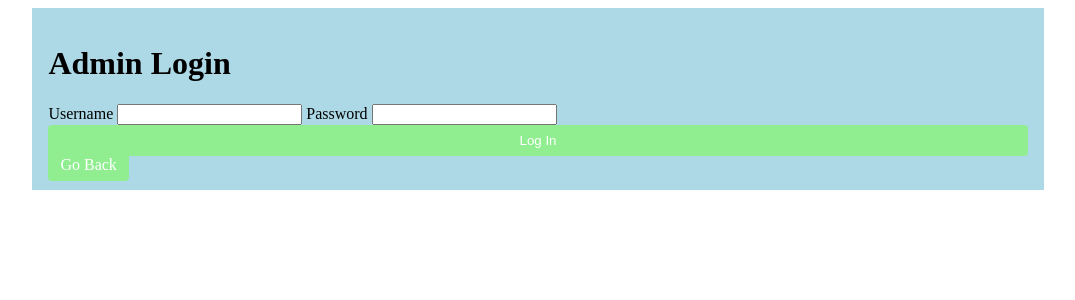
After one commit to bmitzel88/icecream, a Node server app: page /login in a window 1280 px wide. The commit adds this page. Shown: the top 300 px of the page, without its empty margins (102-1177 px from the left). Run offline with Node 20, Linux system fonts and the light colour scheme.

Commit message:
Added Login Functionality

```diff
--- a/app.js
+++ b/app.js
@@ -1,7 +1,7 @@
 // Import the required modules
 import mysql2 from "mysql2";
 import express from "express";
-import session from 'express-session';
+import session from "express-session";
 import dotenv from "dotenv";
 dotenv.config();
 
@@ -12,7 +12,7 @@ const pool = mysql2
     user: process.env.DB_USER,
     password: process.env.DB_PASSWORD,
     database: process.env.DB_NAME,
-    port: process.env.DB_PORT
+    port: process.env.DB_PORT,
   })
   .promise();
 
@@ -30,12 +30,23 @@ app.use(express.static("public"));
 app.use(express.urlencoded({ extended: true }));
 
 // Session middleware : lets server remember requests
-app.use(session({
+app.use(
+  session({
     secret: process.env.SESSION_SECRET,
     resave: false,
     saveUninitialized: false,
-    cookie: { maxAge: 1000 * 60 * 60 } // 1 hour length
-}));
+    cookie: { maxAge: 1000 * 60 * 60 }, // 1 hour length
+  }),
+);
+
+// Only let logged-in users through; send everyone else to /login
+function requireLogin(req, res, next) {
+  if (req.session.loggedIn) {
+    next();
+  } else {
+    res.redirect("/login");
+  }
+}
 
 // Set view engine to EJS
 app.set("view engine", "ejs");
@@ -45,22 +56,9 @@ app.get("/", (req, res) => {
   res.render("home");
 });
 
-// app.get("/db-test", async (req, res) => {
-//   try {
-//     const [orders] = await pool.query("SELECT * FROM orders");
-//     res.send(orders);
-//     // Remember order[0] or [order] has information we see, order[1] has metadata
-//   } catch (err) {
-//     console.error("Database error ", err);
-//     res.status(500).send("Database error occurred.");
-//   }
-// });
-
 app.post("/submit-order", async (req, res) => {
   try {
     const order = req.body;
-
-    console.log(order);
 
     // Convert toppings array to a comma separated string
     order.toppings = Array.isArray(order.toppings)
@@ -97,9 +95,34 @@ app.post("/submit-order", async (req, res) => {
   }
 });
 
+app.get("/login", (req, res) => {
+  res.render("login", { error: "" });
+});
+
+app.post("/login", (req, res) => {
+  const username = req.body.username;
+  const password = req.body.password;
+
+  // Compare the form values to the values in .env
+  if (
+    username === process.env.ADMIN_USER &&
+    password === process.env.ADMIN_PASSWORD
+  ) {
+    req.session.loggedIn = true;
+    res.redirect("/admin");
+  } else {
+    res.render("login", { error: "Invalid username or password." });
+  }
+});
+
+app.get('/logout', (req, res) => {
+  req.session.destroy(() => {
+    res.redirect("/login");
+  });
+});
+
 // Display all orders
-
-app.get("/admin", async (req, res) => {
+app.get("/admin", requireLogin, async (req, res) => {
   try {
     // Fetch all orders from database, most recent first
     const [orders] = await pool.query(`SELECT * FROM orders
--- a/public/styles/styles.css
+++ b/public/styles/styles.css
@@ -16,7 +16,7 @@ legend {
   width: 100%;
 }
 
-button {
+.button {
   border: none;
   background-color: lightgreen;
   border-color: darkgreen;
@@ -25,6 +25,8 @@ button {
   text-decoration: none;
   color: white;
   font-size: 1 rem;
+  width: 100%;
+  margin: 0 auto;
 }
 
 #pinfo input {
@@ -40,11 +42,6 @@ select {
   resize: none;
 }
 
-button {
-  width: 100%;
-  margin: 0 auto;
-}
-
 #icecream {
   display: block;
   width: 300px;
--- a/views/confirm.ejs
+++ b/views/confirm.ejs
@@ -2,12 +2,11 @@
 <html lang="en">
 
 <head>
-  <meta charset="UTF-8">
-  <meta name="viewport" content="width=device-width, initial-scale=1.0">
-  <title>Confirm</title>
+  <%- include('partials/head', {title: "Confirm"}) %>
 </head>
 
 <body>
+  <main>
     <h1>Thank you for your order, <%= order.customer %>!</h1>
 
     <h2>Order Details</h2>
@@ -16,6 +15,7 @@
     <p>Cone: <%= order.cone%></p>
     <p>Toppings: <%= order.toppings%></p>
     <p>Comment: <%= order.comment%></p>
+  </main>
 </body>
 
 </html>
--- /dev/null
+++ b/views/login.ejs
@@ -0,0 +1,29 @@
+<!DOCTYPE html>
+<html lang="en">
+
+<head>
+  <%- include('partials/head', {title: "Admin Login"}) %>
+</head>
+
+<body>
+  <main>
+    <h1>Admin Login</h1>
+
+    <% if (error) { %>
+    <p class="err"><%= error %></p>
+    <% } %>
+
+    <form action="/login" method="post">
+      <label for="username">Username</label>
+      <input type="text" id="username" name="username" required>
+
+      <label for="password">Password</label>
+      <input type="password" id="password" name="password" required>
+
+      <button type="submit" class="button">Log In</button>
+      <a href="/" class="button">Go Back</a>
+    </form>
+  </main>
+</body>
+
+</html>
--- /dev/null
+++ b/views/partials/head.ejs
@@ -0,0 +1,7 @@
+<meta charset="UTF-8" />
+<meta name="viewport" content="width=device-width, initial-scale=1.0" />
+<!-- Stylesheet -->
+<link rel="stylesheet" href="/styles/styles.css" />
+<!-- Favicon -->
+<link rel="icon" href="/images/icecream.png" />
+<title><%= title %></title>
```
Also changed, not shown: views/admin.ejs (+5 -3 lines), views/home.ejs (+4 -5 lines). Lines whose indentation alone changed are shown as unchanged.
